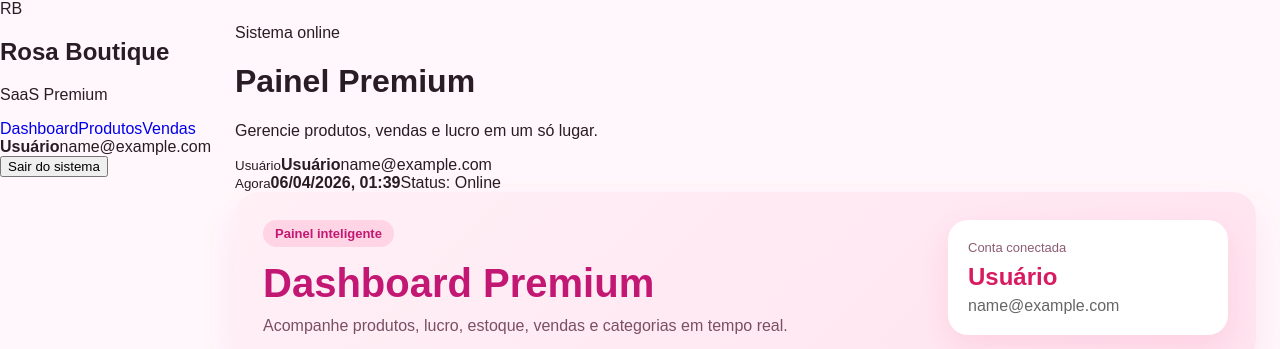
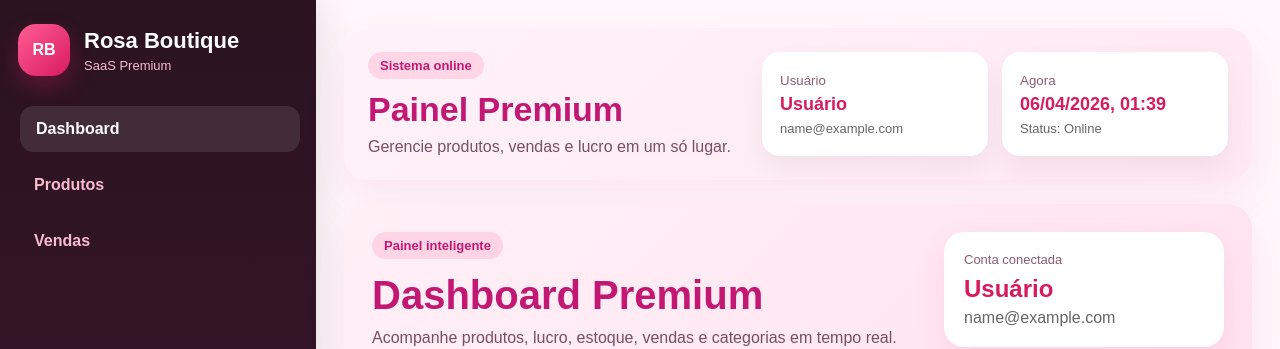
Before and after one commit to lucasmtdap-ai/estoque-frontend-premium, a React (Vite) app: page / in a window 1280 px wide. Shown: the top 349 px of the page. Built offline with nearby package versions, Linux system fonts and the light colour scheme; no server answers; sample sign-in values are in the browser's storage.

Commit message:
Update styles.css

```diff
--- a/src/styles.css
+++ b/src/styles.css
@@ -946,3 +946,277 @@ a {
   padding: 0 12px;
   background: white;
 }
+
+/* ===== ACABAMENTO FINAL ===== */
+
+body {
+  background:
+    radial-gradient(circle at top left, rgba(255, 92, 147, 0.08), transparent 28%),
+    radial-gradient(circle at top right, rgba(123, 47, 247, 0.07), transparent 24%),
+    #fff7fb;
+}
+
+.app-shell {
+  gap: 0;
+}
+
+.app-main {
+  padding: 28px;
+}
+
+/* SIDEBAR FINAL */
+.sidebar-final {
+  width: 280px;
+  min-height: 100vh;
+  background: linear-gradient(180deg, #2b1320 0%, #3f1830 100%);
+  color: white;
+  display: flex;
+  flex-direction: column;
+  justify-content: space-between;
+  padding: 24px 18px;
+  box-shadow: 10px 0 30px rgba(0, 0, 0, 0.08);
+}
+
+.sidebar-brand-final {
+  display: flex;
+  align-items: center;
+  gap: 14px;
+  margin-bottom: 30px;
+}
+
+.brand-icon {
+  width: 52px;
+  height: 52px;
+  border-radius: 18px;
+  display: flex;
+  align-items: center;
+  justify-content: center;
+  background: linear-gradient(135deg, #ff5c93, #d81b60);
+  color: white;
+  font-weight: 800;
+  box-shadow: 0 10px 22px rgba(216, 27, 96, 0.3);
+}
+
+.sidebar-brand-final h2 {
+  margin: 0;
+  font-size: 22px;
+  color: #fff;
+}
+
+.sidebar-brand-final p {
+  margin: 4px 0 0;
+  color: #f8bbd0;
+  font-size: 13px;
+}
+
+.sidebar-nav-final {
+  display: flex;
+  flex-direction: column;
+  gap: 10px;
+}
+
+.nav-link-final {
+  color: #f8bbd0;
+  padding: 14px 16px;
+  border-radius: 14px;
+  font-weight: 700;
+  transition: all 0.2s ease;
+}
+
+.nav-link-final.active,
+.nav-link-final:hover {
+  background: rgba(255, 255, 255, 0.1);
+  color: white;
+  transform: translateX(2px);
+}
+
+.sidebar-footer-final {
+  display: flex;
+  flex-direction: column;
+  gap: 14px;
+}
+
+.sidebar-user-final {
+  background: rgba(255, 255, 255, 0.08);
+  border-radius: 16px;
+  padding: 14px;
+  display: flex;
+  flex-direction: column;
+  gap: 4px;
+}
+
+.sidebar-user-final span {
+  font-size: 13px;
+  color: #f8bbd0;
+}
+
+.logout-btn-final {
+  border: none;
+  border-radius: 14px;
+  padding: 14px 16px;
+  background: linear-gradient(135deg, #ff5c93, #d81b60);
+  color: white;
+  font-weight: 800;
+  cursor: pointer;
+  box-shadow: 0 10px 20px rgba(216, 27, 96, 0.25);
+}
+
+/* TOPBAR FINAL */
+.topbar-final {
+  display: flex;
+  justify-content: space-between;
+  align-items: stretch;
+  gap: 18px;
+  margin-bottom: 24px;
+  padding: 24px;
+  border-radius: 24px;
+  background: linear-gradient(135deg, #fff2f8 0%, #ffe8f1 100%);
+  box-shadow: 0 18px 40px rgba(216, 27, 96, 0.08);
+}
+
+.topbar-chip {
+  display: inline-block;
+  background: #ffd6e6;
+  color: #c21874;
+  padding: 6px 12px;
+  border-radius: 999px;
+  font-size: 13px;
+  font-weight: 800;
+  margin-bottom: 12px;
+}
+
+.topbar-title-final {
+  margin: 0;
+  color: #c21874;
+  font-size: 34px;
+  line-height: 1.1;
+}
+
+.topbar-subtitle-final {
+  margin: 10px 0 0;
+  color: #7a4f63;
+  max-width: 520px;
+}
+
+.topbar-right {
+  display: flex;
+  gap: 14px;
+  flex-wrap: wrap;
+}
+
+.topbar-info-card {
+  min-width: 190px;
+  background: white;
+  border-radius: 18px;
+  padding: 16px 18px;
+  display: flex;
+  flex-direction: column;
+  justify-content: center;
+  box-shadow: 0 12px 26px rgba(0, 0, 0, 0.05);
+}
+
+.topbar-info-card small {
+  color: #8d5c72;
+  margin-bottom: 6px;
+}
+
+.topbar-info-card strong {
+  color: #d81b60;
+  font-size: 18px;
+}
+
+.topbar-info-card span {
+  color: #666;
+  margin-top: 6px;
+  font-size: 13px;
+}
+
+/* MELHORIAS GERAIS */
+.produto-card,
+.venda-card,
+.dashboard-card,
+.dashboard-panel,
+.premium-panel,
+.modal-content {
+  border: 1px solid rgba(216, 27, 96, 0.06);
+}
+
+.produto-card,
+.venda-card,
+.premium-panel,
+.dashboard-card,
+.dashboard-panel {
+  transition: transform 0.2s ease, box-shadow 0.2s ease;
+}
+
+.produto-card:hover,
+.venda-card:hover,
+.premium-panel:hover,
+.dashboard-card:hover {
+  transform: translateY(-4px);
+  box-shadow: 0 18px 36px rgba(0, 0, 0, 0.08);
+}
+
+.produto-form input,
+.venda-form input,
+.venda-form select,
+.filtro-categoria-wrap select,
+.modal-content input {
+  background: white;
+  box-shadow: inset 0 1px 2px rgba(0, 0, 0, 0.03);
+}
+
+.produto-form button,
+.venda-form button,
+.modal-actions button:first-child {
+  box-shadow: 0 10px 20px rgba(216, 27, 96, 0.2);
+}
+
+.btn-excluir {
+  box-shadow: 0 10px 20px rgba(214, 40, 40, 0.15);
+}
+
+.alerta,
+.alerta-estoque {
+  padding: 6px 10px;
+  border-radius: 999px;
+  font-size: 12px;
+}
+
+.alerta {
+  background: #fff4cc;
+}
+
+.alerta-estoque {
+  background: #ffe0e0;
+}
+
+/* RESPONSIVIDADE FINAL */
+@media (max-width: 1100px) {
+  .topbar-final {
+    flex-direction: column;
+  }
+
+  .topbar-right {
+    width: 100%;
+  }
+}
+
+@media (max-width: 900px) {
+  .sidebar-final {
+    width: auto;
+    min-height: auto;
+  }
+
+  .app-shell {
+    flex-direction: column;
+  }
+
+  .app-main {
+    padding: 18px;
+  }
+
+  .topbar-title-final {
+    font-size: 28px;
+  }
+}
```
